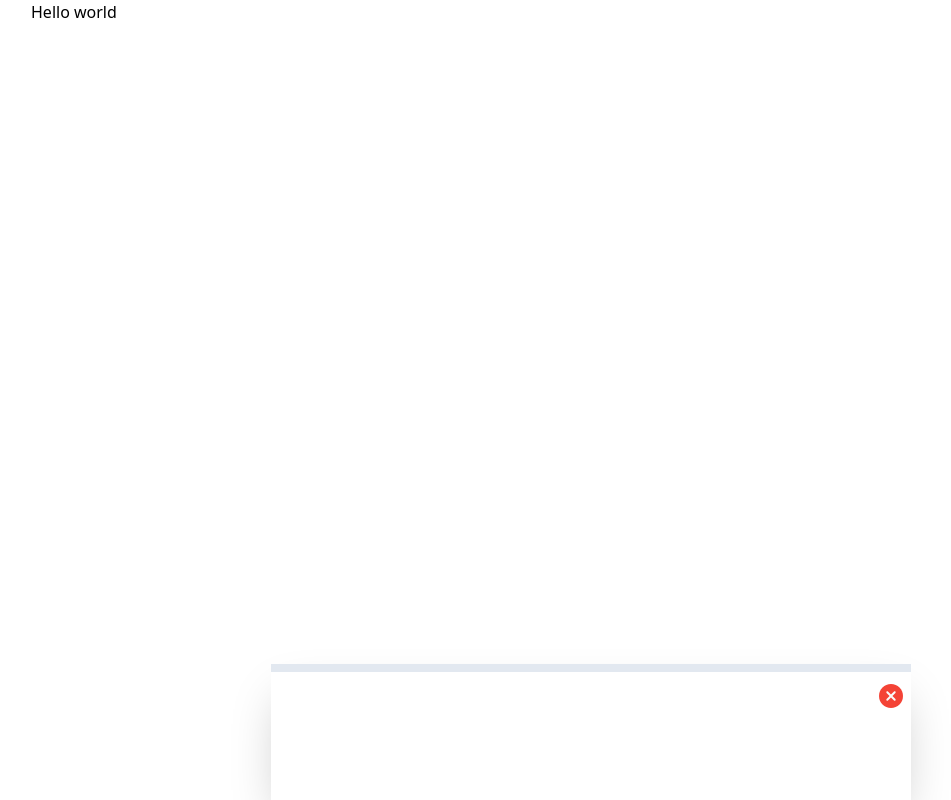
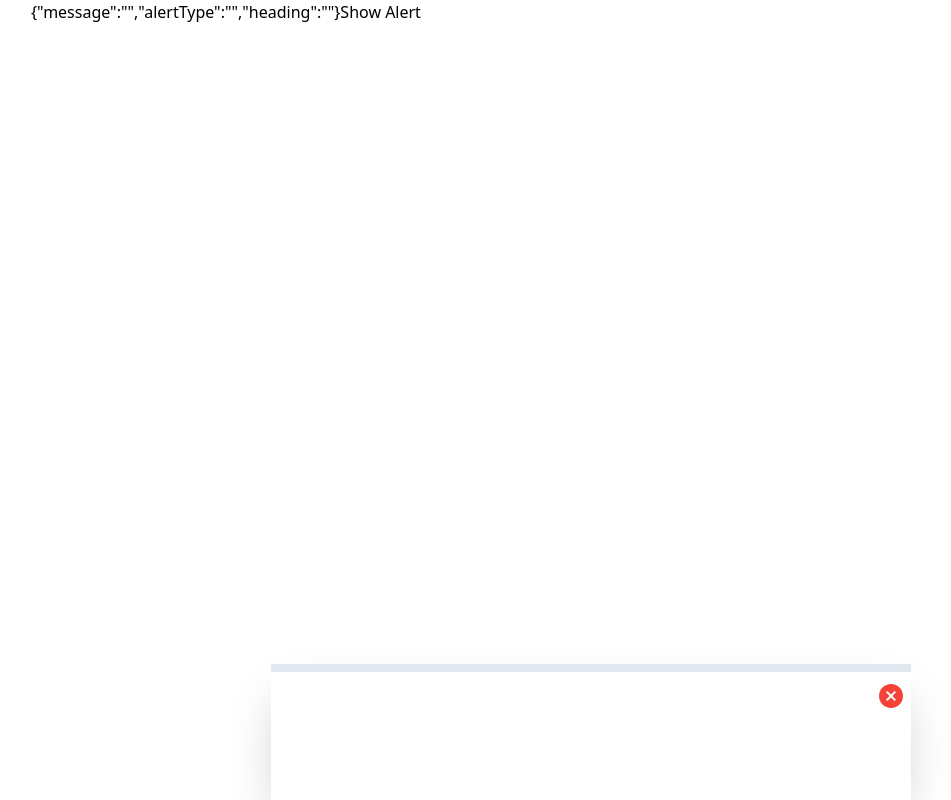
Before and after one commit to Bsd15/tr-alerts, a React (Create React App) app: page / in a window 1280 px wide. Shown: the whole page, without its empty margins (49-1000 px from the left). Built offline with nearby package versions, Linux system fonts and the light colour scheme.

Commit message:
Added App component

```diff
--- a/src/index.js
+++ b/src/index.js
@@ -2,13 +2,12 @@ import React from 'react';
 import ReactDOM from 'react-dom';
 import './index.css';
 import TRAlert from './components/TRAlert/TRAlert';
+import useAlert from './components/TRAlert/hooks/useAlert';
+import App from './App';
 
 ReactDOM.render(
 	<React.StrictMode>
-		<div className="container">
-			Hello world
-			<TRAlert />
-		</div>
+		<App />
 	</React.StrictMode>,
 	document.getElementById('root')
 );
```
